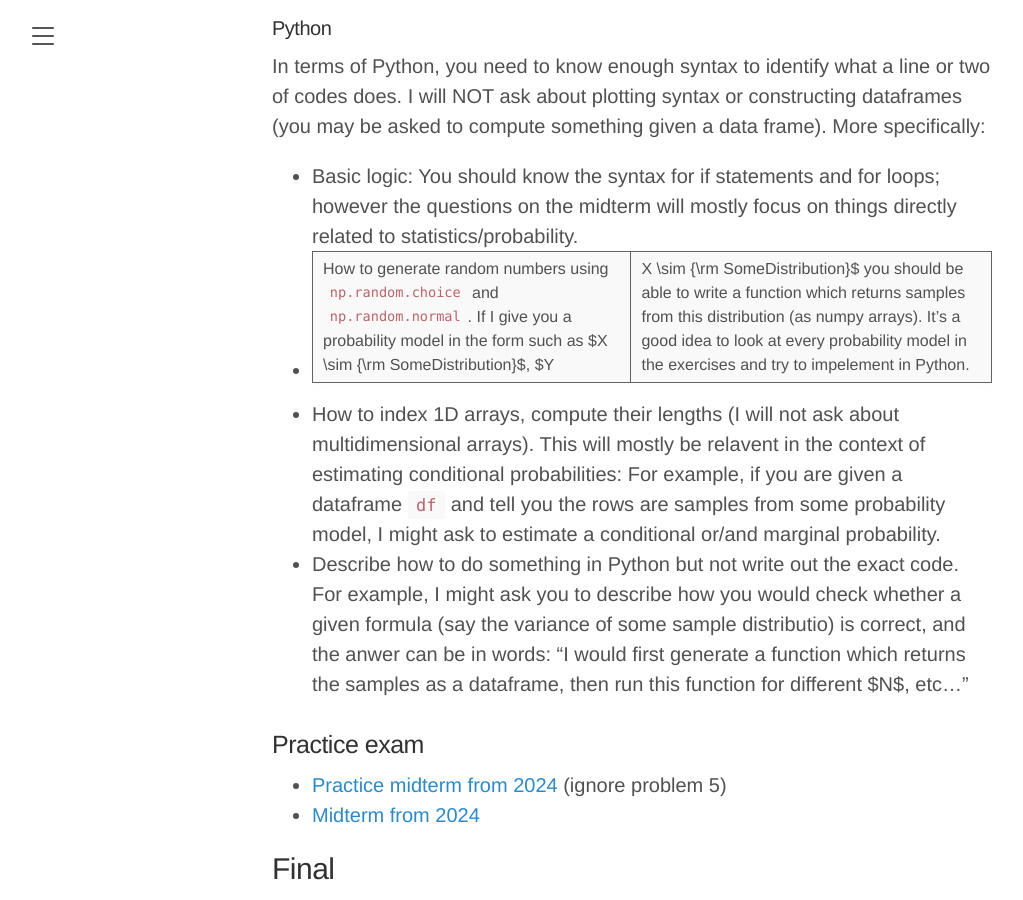
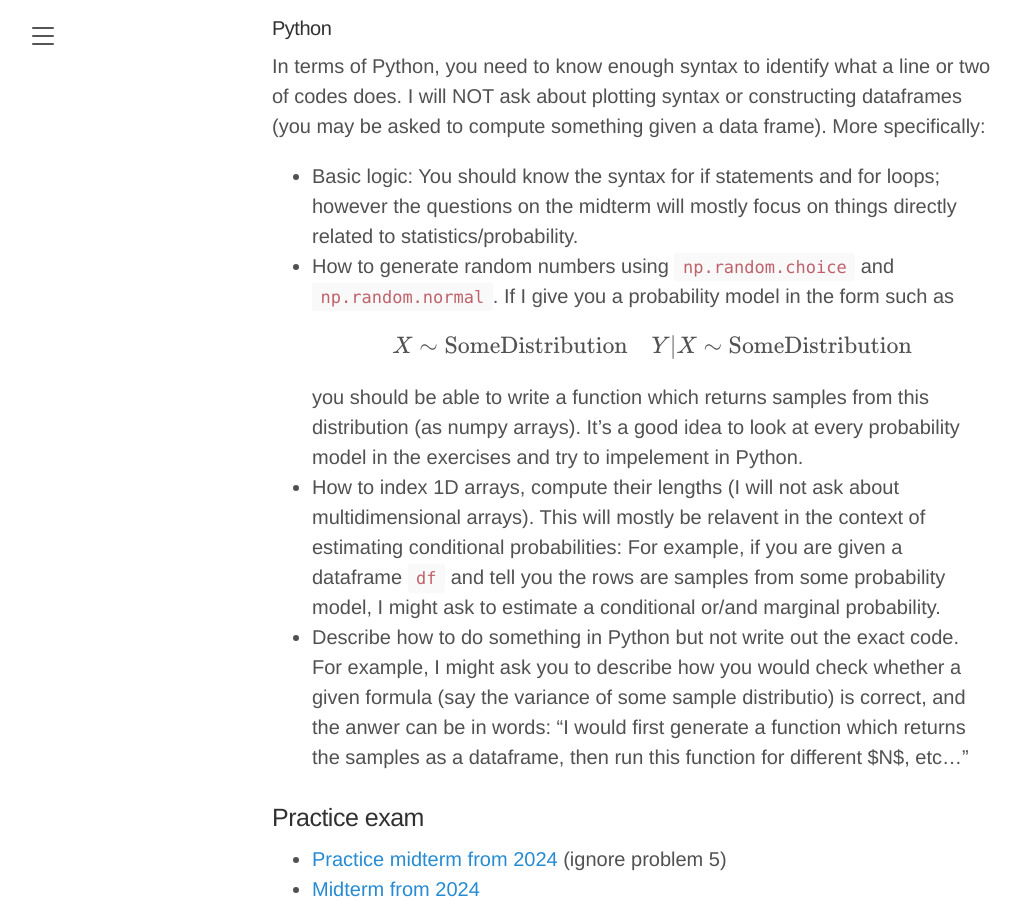
Before and after one commit to elevien/math50_2025, a Jekyll site: the page built from exams.md, in a window 1280 px wide and 900 px high, scrolled down 819 px. Shown: the whole window, without its empty margins (8-1031 px from the left). Built offline with Jekyll 4.4.1, drawn with Linux system fonts in a browser that asks for light colours.

Commit message:
fixed error in markdown rendering

```diff
--- a/exams.md
+++ b/exams.md
@@ -18,7 +18,10 @@ The midterm will cover Units 1, 2 and 3. Here are some things you absoutely need
 #### Python
 In terms of Python, you need to know enough syntax to identify what a line or two of codes does. I will NOT ask about plotting syntax or constructing dataframes (you may be asked to compute something given a data frame).  More specifically:
   - Basic logic: You should know the syntax for if statements and for loops; however the questions on the midterm will mostly focus on things directly related to statistics/probability.
-  - How to generate random numbers using ``np.random.choice`` and ``np.random.normal``. If I give you a probability model in the form such as $X \sim {\rm SomeDistribution}$, $Y|X \sim {\rm SomeDistribution}$ you should be able to write a function which returns samples from this distribution (as numpy arrays). It's a good idea to look at every probability model in the exercises and try to impelement in Python.
+  - How to generate random numbers using ``np.random.choice`` and ``np.random.normal``. If I give you a probability model in the form such as
+  \begin{align}
+  X \sim {\rm SomeDistribution}\quad Y | X &\sim {\rm SomeDistribution}
+  \end{align} you should be able to write a function which returns samples from this distribution (as numpy arrays). It's a good idea to look at every probability model in the exercises and try to impelement in Python.
   - How to index 1D arrays, compute their lengths (I will not ask about multidimensional arrays). This will mostly be relavent in the context of estimating conditional probabilities: For example, if you are given a dataframe ``df`` and tell you the rows are samples from some probability model, I might ask to estimate a conditional or/and marginal probability.
   - Describe how to do something in Python but not write out the exact code. For example, I might ask you to describe how you would check whether a given formula (say the variance of some sample distributio) is correct, and the anwer can be in words: "I would first generate a function which returns the samples as a dataframe, then run this function for different $N$, etc..."
 
```
